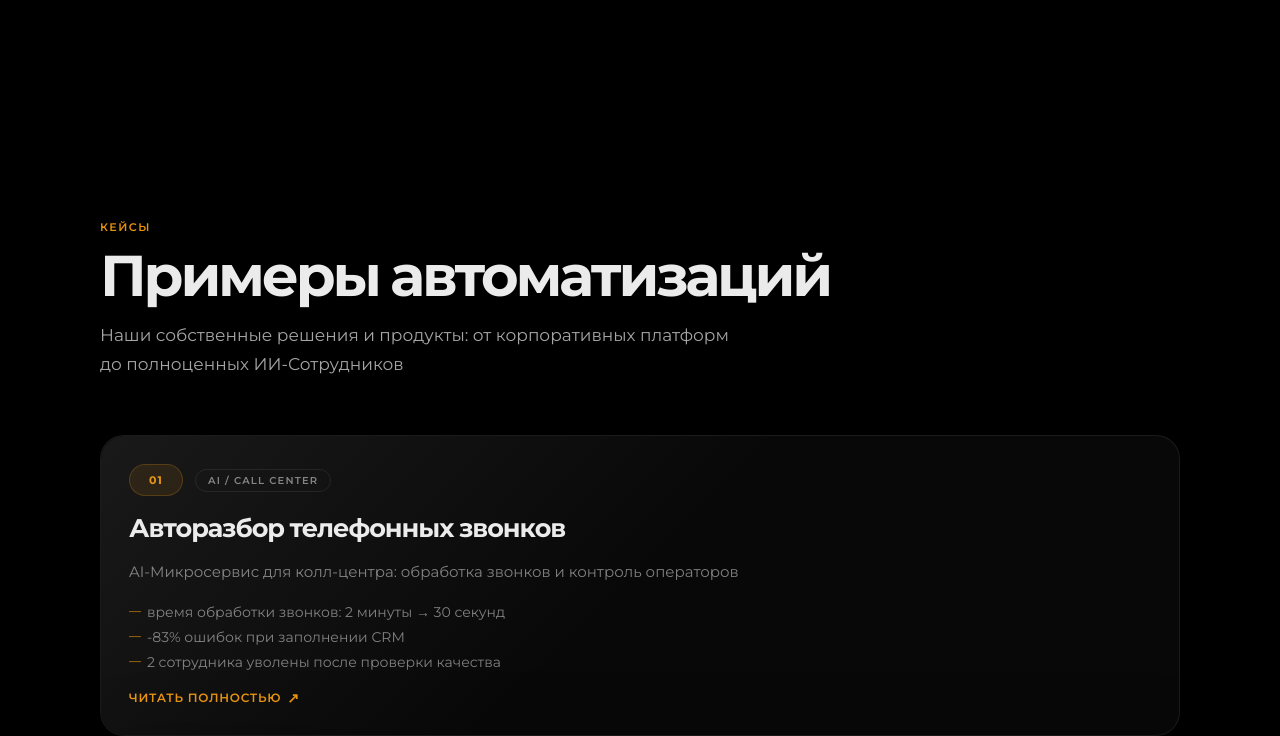
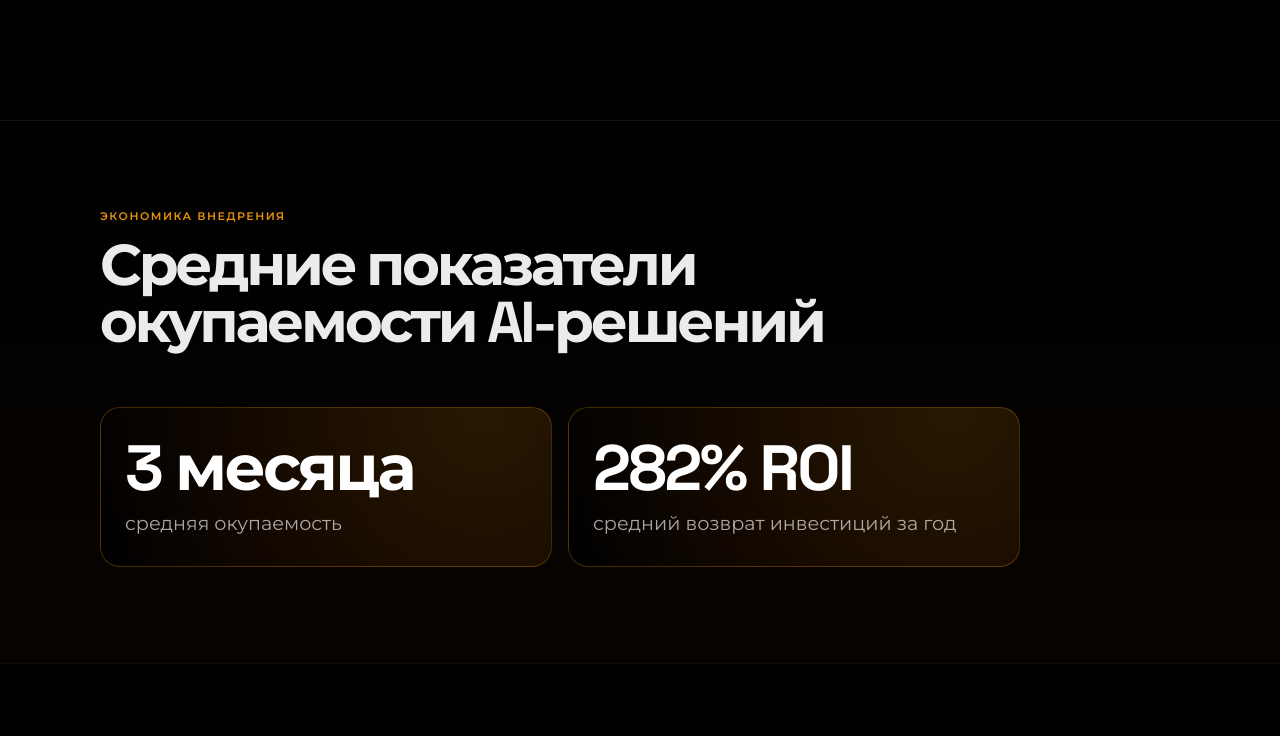
Before and after one commit to andlit0vv/AIvion_main, a website: page index.html in a window 1280 px wide. Shown: the part 3400-4136 px from the top of the page. Drawn offline with Linux system fonts and the light colour scheme.

Commit message:
Add economics metrics section and refresh FAQ questions

```diff
--- a/index.html
+++ b/index.html
@@ -630,6 +630,41 @@
       color:var(--muted-strong); font-size:clamp(16px,1.55vw,34px); line-height:1.5;
       max-width:460px;
     }
+
+    .economics-section {
+      padding:88px 0 96px;
+      background:linear-gradient(180deg,rgba(0,0,0,0.94) 0%,rgba(8,4,0,0.96) 100%);
+      border-top:1px solid rgba(255,255,255,0.05);
+      border-bottom:1px solid rgba(255,255,255,0.05);
+    }
+    .economics-grid {
+      margin-top:28px;
+      display:grid;
+      grid-template-columns:repeat(2,minmax(0,1fr));
+      gap:16px;
+      max-width:920px;
+    }
+    .economics-card {
+      border:1px solid rgba(232,146,10,0.28);
+      border-radius:20px;
+      background:radial-gradient(circle at 85% 0, rgba(232,146,10,0.16), rgba(30,14,0,0.75) 50%, rgba(0,0,0,0.95) 100%);
+      padding:28px 24px;
+    }
+    .economics-metric {
+      font-family:"Space Grotesk","Montserrat",sans-serif;
+      font-size:clamp(34px,5vw,64px);
+      font-weight:700;
+      letter-spacing:-0.04em;
+      line-height:1;
+      color:#fff;
+      margin-bottom:10px;
+    }
+    .economics-desc {
+      font-size:clamp(14px,1.5vw,20px);
+      color:var(--muted-strong);
+      line-height:1.45;
+    }
+
     .faq-section {
       padding:10px 0 72px;
       background:linear-gradient(180deg,rgba(8,4,0,0.98) 0%,rgba(4,2,0,0.95) 100%);
@@ -936,6 +971,25 @@
   </div>
 </div>
 
+<!-- ═══ ECONOMICS ════════════════════════════════════════════ -->
+<section class="economics-section" id="economics">
+  <div class="section-inner">
+    <div class="section-heading">
+      <p class="eyebrow reveal">Экономика внедрения</p>
+      <h2 class="reveal">Средние показатели окупаемости AI-решений</h2>
+    </div>
+    <div class="economics-grid">
+      <article class="economics-card reveal">
+        <p class="economics-metric">3 месяца</p>
+        <p class="economics-desc">средняя окупаемость</p>
+      </article>
+      <article class="economics-card reveal">
+        <p class="economics-metric">282% ROI</p>
+        <p class="economics-desc">средний возврат инвестиций за год</p>
+      </article>
+    </div>
+  </div>
+</section>
 
 
 <!-- ═══ PORTFOLIO STACKING ════════════════════════════════════ -->
@@ -1150,29 +1204,38 @@ style="background:linear-gradient(180deg,rgba(28,13,0,0.7) 0%,rgba(10,5,0,0.85)
     <div class="faq-list">
       <article class="faq-item is-open">
         <button class="faq-question" type="button" aria-expanded="true">
-          <span>Сможет ли ИИ полностью заменить наших сотрудников?</span>
+          <span>За какой срок появляется первый измеримый эффект (не финальный проект, а первый эффект)?</span>
           <span class="faq-icon" aria-hidden="true"></span>
         </button>
         <div class="faq-answer">
-          Нет. Мы внедряем ИИ как усиление команды: убираем рутину, ускоряем обработку данных и освобождаем людей для задач, где важны экспертиза, решения и коммуникация.
+          Обычно первый измеримый эффект появляется в течение 2–6 недель после старта пилота: сокращается время на рутину, снижается количество ошибок и ускоряется прохождение ключевых этапов процесса.
         </div>
       </article>
       <article class="faq-item">
         <button class="faq-question" type="button" aria-expanded="false">
-          <span>Как долго длится внедрение ИИ в существующие процессы?</span>
+          <span>Как вы считаете ROI и какие входные данные от меня нужны?</span>
           <span class="faq-icon" aria-hidden="true"></span>
         </button>
         <div class="faq-answer">
-          Обычно первый рабочий результат занимает от 2 до 6 недель — срок зависит от сложности процессов, объёма данных и уровня интеграции с текущими системами.
+          Мы считаем ROI через текущие затраты и целевой эффект: ФОТ на операции, объём ручной работы, стоимость ошибок, скорость обработки и влияние на выручку. На вход нужны базовые цифры по процессу за 1–3 месяца.
         </div>
       </article>
       <article class="faq-item">
         <button class="faq-question" type="button" aria-expanded="false">
-          <span>Что нужно от нас для старта проекта?</span>
+          <span>Какие KPI вы фиксируете до старта (время, ошибки, конверсия, ФОТ и т.д.)?</span>
           <span class="faq-icon" aria-hidden="true"></span>
         </button>
         <div class="faq-answer">
-          На старте достаточно короткого брифинга: цели, боли, текущий процесс и ответственный со стороны команды. Дальше мы сами формируем пошаговый план внедрения.
+          До старта фиксируем исходные KPI: время цикла, долю ручных операций, количество ошибок, конверсию этапов, ФОТ и стоимость повторных действий. Это нужно, чтобы объективно оценить эффект после внедрения.
+        </div>
+      </article>
+      <article class="faq-item">
+        <button class="faq-question" type="button" aria-expanded="false">
+          <span>Мы не можем отправлять внутренние данные в ChatGPT или другие зарубежные AI-сервисы. Что делать?</span>
+          <span class="faq-icon" aria-hidden="true"></span>
+        </button>
+        <div class="faq-answer">
+          Для таких случаев используем локальные или изолированные контуры: развёртывание внутри вашего периметра, сегментацию доступов и работу с обезличенными данными. Архитектуру и ограничения согласуем до запуска пилота.
         </div>
       </article>
     </div>
```
